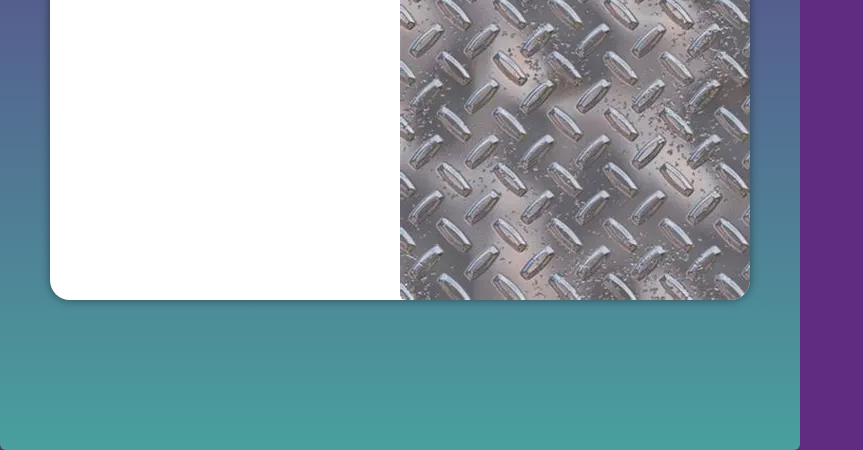
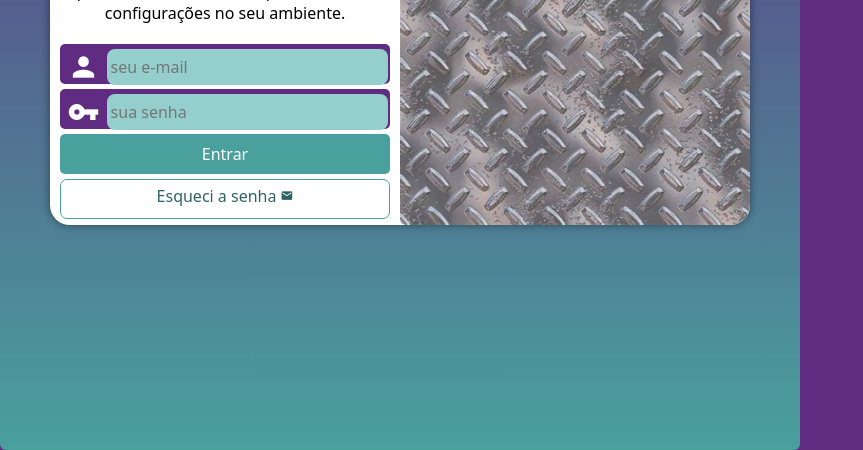
Before and after one commit to herculesreis092-prog/Projeto-login, a plain HTML site: page index.html in a window 1280 px wide. Shown: the part 350-800 px from the top of the page, without its empty margins (0-863 px from the left). Drawn offline with Linux system fonts and the light colour scheme.

Commit message:
Finalizei meu projeto

```diff
--- a/estilos/media-query.css
+++ b/estilos/media-query.css
@@ -8,6 +8,7 @@
 
     section#login  {
         width: 80vw;
+        height: 280px;
     }
 
     section#login > div#imagem {
@@ -30,6 +31,7 @@
 
     section#login  {
         width: 700px;
+        height: 350px;
     }
 
     section#login > div#imagem {
@@ -50,7 +52,8 @@
     }
 
     div#formulario > p {
-        font-size: 0.8em;
+        font-size: 1em;
+        margin: 20px 0px;
     }
 
 }
--- a/estilos/style.css
+++ b/estilos/style.css
@@ -61,3 +61,90 @@ section#login > div#formulario {
     text-align: center;
 
 }
+
+div#formulario > h1 {
+    text-align: center;
+    padding: 10px;
+}
+
+div#formulario > p {
+    font-size: 0.8em;
+}
+
+form > div.campo {
+    background-color: #5f2c82;
+    border: 2px solid #5f2c82;
+    display: block;
+    width: 100%;
+    height: 40px;
+    border-radius: 5px;
+    margin: 5px 0px;
+}
+
+div.campo > label {
+    display: none;
+}
+
+div.campo > i {
+    color: white;
+    font-size: 2em;
+    width: 40px;
+    padding: 5px;
+
+}
+
+div.campo > input {
+    background-color: #94cfcd;
+    font-size: 1em;
+    width: calc(100% - 45px);
+    height: 100%;
+    transform: translateY(-10px);
+    border: 0px;
+    border-radius: 8px;
+    padding: 4px;
+}
+
+div.campo > input:focus-within {
+    background-color: white;
+}
+
+form > input[type=submit] {
+    display: block;
+    font-size: 1em;
+    width: 100%;
+    height: 40px;
+    margin-top: 5px;
+    background-color: #49a09d;
+    color: white;
+    border: none;
+    border-radius: 5px;
+    cursor: pointer;
+}
+
+form > input[type=submit]:hover {
+    background-color: #224a49;
+}
+
+form > a.botao {
+    display: block;
+    text-align: center;
+    font-size: 1em;
+    width: 100%;
+    height: 40px;
+    padding-top: 5px;
+    margin-top: 5px;
+    background-color: white;
+    color: #2d6462;
+    border: 1px solid#49a09d;
+    border-radius: 7px;
+    text-decoration: none;
+
+}
+
+form > a.botao:hover {
+    background-color: #6cd3cf;
+}
+
+form > a.botao > i {
+    font-size: 0.8em;
+}
--- a/index.html
+++ b/index.html
@@ -29,7 +29,7 @@
                         <label for="isenha">Senha</label>
                    </div>
                    <input type="submit" value="Entrar">
-                   <a href="esqueci.html">Esqueci a senha <i class="material-icons">mail</i></a>
+                   <a href="esqueci.html" class="botao">Esqueci a senha <i class="material-icons">mail</i></a>
                 </form>
             </div>
         </section>
```
